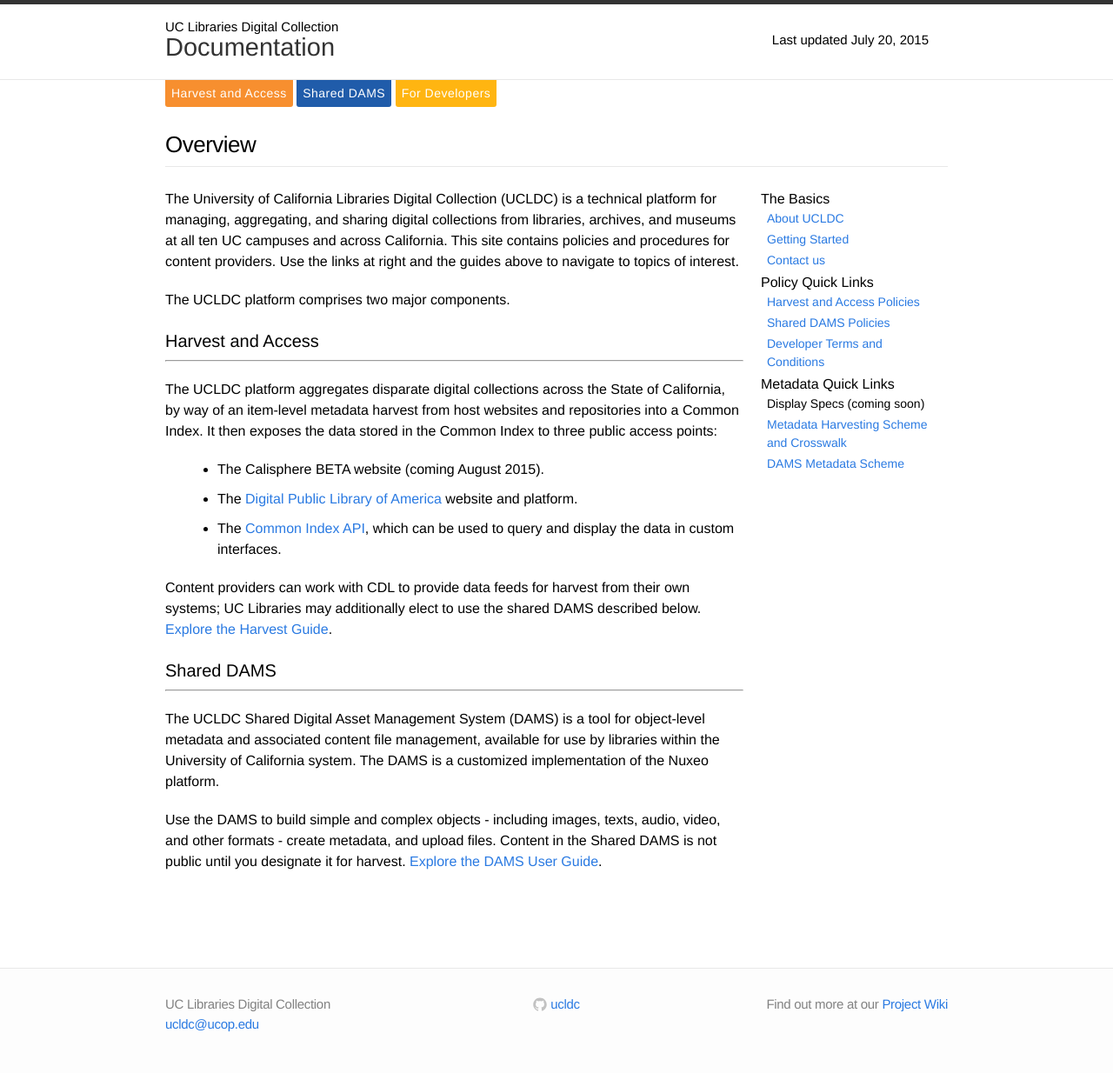
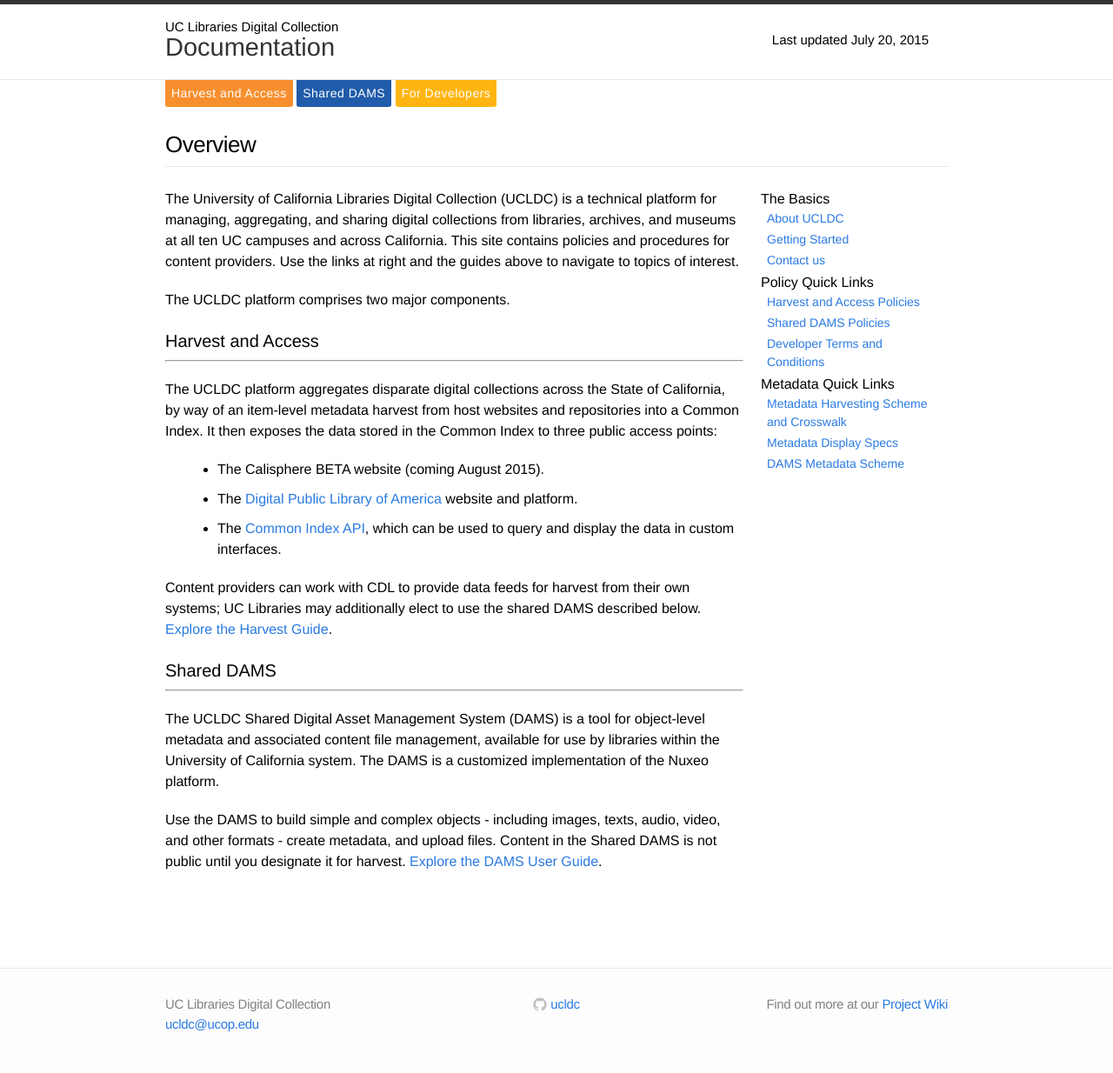
Before and after one commit to ucldc/ucldc-docs, a Jekyll site: the page built from index.md, in a window 1280 px wide. Shown: the whole page at 87% size. Built offline with Jekyll 4.4.1, drawn with Linux system fonts in a browser that asks for light colours; nearby versions of some CDN libraries.

Commit message:
Update sidebar.html

```diff
--- a/_includes/sidebar.html
+++ b/_includes/sidebar.html
@@ -12,7 +12,7 @@
     <li><a href="{{ site.url }}{{ site.baseurl }}/docs/technical-docs/api-terms/">Developer Terms and Conditions</a></li>
   </ul>
   <h1>Metadata Quick Links</h1>
-    <li>Display Specs (coming soon)</li>
     <li><a href="{{ site.url }}{{ site.baseurl }}/docs/registry/metadata-harvest/">Metadata Harvesting Scheme and Crosswalk</a></li>
+    <li><a href="https://drive.google.com/open?id=0B0u7vIrviMsaUUhySXJWTEpvMzQ">Metadata Display Specs</a></li>
     <li><a href="{{ site.url }}{{ site.baseurl }}/docs/dams/metadata-model/">DAMS Metadata Scheme</a></li>
 </div>
```
